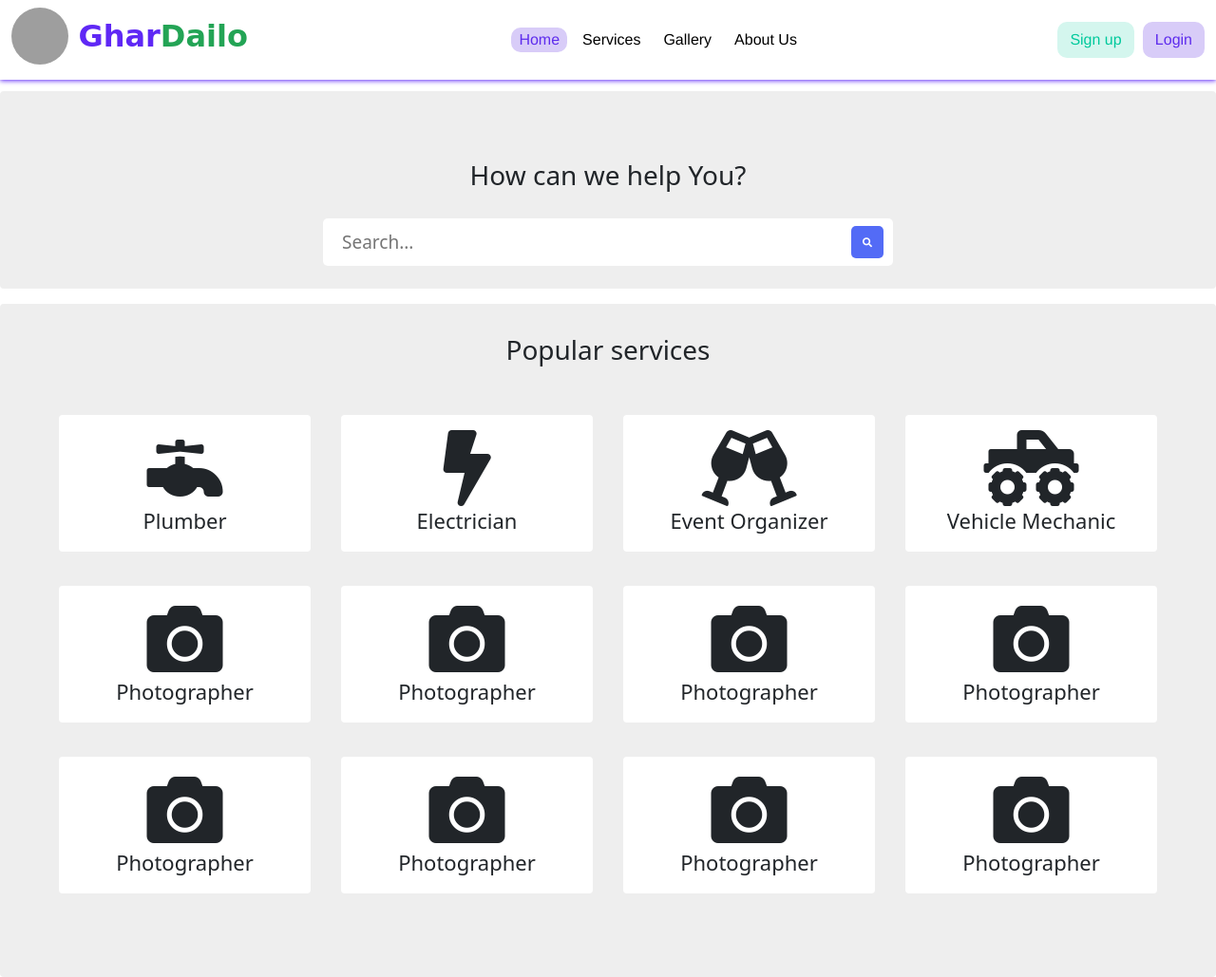
After one commit to rijalanupraj/ghardailo, a Django app: page /home/ in a window 1280 px wide. The commit adds this page. Shown: the whole page at 95% size. Run offline with Django 3.2, Linux system fonts and the light colour scheme; grey boxes are pictures that could not be loaded.

Commit message:
we made homepage static upto popular services

```diff
--- a/ghardailo/settings.py
+++ b/ghardailo/settings.py
@@ -31,6 +31,7 @@ INSTALLED_APPS = [
     'Customer',
     'business',
     'service',
+    'homepage',
 ]
 
 MIDDLEWARE = [
--- a/ghardailo/urls.py
+++ b/ghardailo/urls.py
@@ -4,6 +4,7 @@ from django.urls import path, include
 
 urlpatterns = [
     path('admin/', admin.site.urls),
-    path('', include('accounts.urls')),
+    # path('', include('accounts.urls')),
+    path('', include('homepage.urls'))
     # path('', include('Customer.urls'))
 ]
--- /dev/null
+++ b/homepage/templates/links/index.html
@@ -0,0 +1,205 @@
+{% extends 'layout.html' %}
+{% load static %}
+{% block title %}
+Homepage
+{% endblock %}
+
+
+{% block main_content %}
+<style>
+    /* body {
+    background-color: blue
+} */
+
+.card {
+    border: none;
+    margin-top: 6rem;
+
+    background: #eee
+}
+
+.search {
+    width: 50%;
+    margin-bottom: auto;
+    margin-top: 20px;
+    height: 50px;
+    background-color: #fff;
+    padding: 10px;
+    border-radius: 5px
+}
+
+.search-input {
+    color: white;
+    border: 0;
+    outline: 0;
+    background: none;
+    width: 0;
+    margin-top: 5px;
+    caret-color: transparent;
+    line-height: 20px;
+    transition: width 0.4s linear
+}
+
+.search .search-input {
+    padding: 0 10px;
+    width: 100%;
+    caret-color: #536bf6;
+    font-size: 19px;
+    font-weight: 300;
+    color: black;
+    transition: width 0.4s linear
+}
+
+.search-icon {
+    height: 34px;
+    width: 34px;
+    float: right;
+    display: flex;
+    justify-content: center;
+    align-items: center;
+    color: white;
+    background-color: #536bf6;
+    font-size: 10px;
+    bottom: 30px;
+    position: relative;
+    border-radius: 5px
+}
+
+.search-icon:hover {
+    color: #fff !important
+}
+
+a:link {
+    text-decoration: none
+}
+
+.card-inner {
+    position: relative;
+    display: flex;
+    flex-direction: column;
+    min-width: 0;
+    height: 9rem;
+
+    word-wrap: break-word;
+    background-color: #fff;
+    background-clip: border-box;
+    border: 1px solid rgba(0, 0, 0, .125);
+    border-radius: .25rem;
+    border: none;
+    cursor: pointer;
+    transition: all 2s
+}
+
+.card-inner:hover {
+    transform: scale(1.1);
+    background-color: rgb(35, 88, 95);
+    color: white;
+}
+
+.mg-text span {
+
+    font-size: 22px;
+}
+
+.mg-text {
+
+    line-height: 30px;
+
+}
+</style>
+    <div class="row d-flex justify-content-center">
+        <div class="col-md-12">
+            <div class="card p-4">
+                <h3 class="heading mt-5 text-center">How can we help You?</h3>
+                <div class="d-flex justify-content-center px-3">
+                    <div class="search"> <input type="text" class="search-input" placeholder="Search..." name=""> <a href="#" class="search-icon"> <i class="fa fa-search"></i> </a> </div>
+                </div>
+
+                    </div>
+                </div>
+            </div>
+
+    </div>
+
+    <div class="row d-flex justify-content-center">
+        <div class="col-md-12">
+            <div class="card p-4 mt-3">
+                <h3 class="heading mt-2 text-center">Popular services</h3>
+                <div class="row mt-4 g-1 px-4 mb-5">
+                    <div class="col-md-3 p-3">
+                        <div class="card-inner p-3 d-flex flex-column align-items-center"><i class="fas fa-faucet fa-5x"></i>
+                            <div class="text-center mg-text"> <span class="mg-text">Plumber</span> </div>
+                        </div>
+                    </div>
+                    <div class="col-md-3 p-3">
+                        <div class="card-inner p-3 d-flex flex-column align-items-center"> <i class="fas fa-bolt fa-5x"></i>
+                            <div class="text-center mg-text"> <span class="mg-text">Electrician</span> </div>
+                        </div>
+                    </div>
+                    <div class="col-md-3 p-3">
+                        <div class="card-inner p-3 d-flex flex-column align-items-center"> <i class="fas fa-glass-cheers fa-5x"></i>
+                            <div class="text-center mg-text"> <span class="mg-text">Event Organizer</span> </div>
+                        </div>
+                    </div>
+                    <div class="col-md-3 p-3">
+                        <div class="card-inner p-3 d-flex flex-column align-items-center"> <i class="fas fa-truck-monster fa-5x"></i>
+                            <div class="text-center mg-text"> <span class="mg-text">Vehicle Mechanic</span> </div>
+                        </div>
+                    </div>
+
+                    <div class="col-md-3 p-3">
+                        <div class="card-inner p-3 d-flex flex-column align-items-center"> <i class="fas fa-camera fa-5x"></i>
+                            <div class="text-center mg-text"> <span class="mg-text">Photographer</span> </div>
+                        </div>
+                    </div>
+
+                    <div class="col-md-3 p-3">
+                        <div class="card-inner p-3 d-flex flex-column align-items-center"> <i class="fas fa-camera fa-5x"></i>
+                            <div class="text-center mg-text"> <span class="mg-text">Photographer</span> </div>
+                        </div>
+                    </div>
+
+                    <div class="col-md-3 p-3">
+                        <div class="card-inner p-3 d-flex flex-column align-items-center"> <i class="fas fa-camera fa-5x"></i>
+                            <div class="text-center mg-text"> <span class="mg-text">Photographer</span> </div>
+                        </div>
+                    </div>
+
+                    <div class="col-md-3 p-3">
+                        <div class="card-inner p-3 d-flex flex-column align-items-center"> <i class="fas fa-camera fa-5x"></i>
+                            <div class="text-center mg-text"> <span class="mg-text">Photographer</span> </div>
+                        </div>
+                    </div>
+
+                    <div class="col-md-3 p-3">
+                        <div class="card-inner p-3 d-flex flex-column align-items-center"> <i class="fas fa-camera fa-5x"></i>
+                            <div class="text-center mg-text"> <span class="mg-text">Photographer</span> </div>
+                        </div>
+                    </div>
+
+                    <div class="col-md-3 p-3">
+                        <div class="card-inner p-3 d-flex flex-column align-items-center"> <i class="fas fa-camera fa-5x"></i>
+                            <div class="text-center mg-text"> <span class="mg-text">Photographer</span> </div>
+                        </div>
+                    </div>
+
+                    <div class="col-md-3 p-3">
+                        <div class="card-inner p-3 d-flex flex-column align-items-center"> <i class="fas fa-camera fa-5x"></i>
+                            <div class="text-center mg-text"> <span class="mg-text">Photographer</span> </div>
+                        </div>
+                    </div>
+
+                    <div class="col-md-3 p-3">
+                        <div class="card-inner p-3 d-flex flex-column align-items-center"> <i class="fas fa-camera fa-5x"></i>
+                            <div class="text-center mg-text"> <span class="mg-text">Photographer</span> </div>
+                        </div>
+                    </div>
+
+
+                </div>
+            </div>
+        </div>
+    </div>
+
+
+{% endblock %}
--- /dev/null
+++ b/homepage/urls.py
@@ -0,0 +1,7 @@
+from django.urls import path
+from . import views
+
+
+urlpatterns = [
+    path('home/', views.Home, name='Home'),
+]
--- a/homepage/views.py
+++ b/homepage/views.py
@@ -1,3 +1,6 @@
 from django.shortcuts import render
 
 # Create your views here.
+def Home(request):
+
+    return render(request, 'links/index.html')
--- a/templates/NavbarHome.html
+++ b/templates/NavbarHome.html
@@ -1,3 +1,4 @@
+
 <!DOCTYPE html>
 <html lang="en">
 <head>
--- a/templates/base/layout.html
+++ b/templates/layout.html
@@ -18,7 +18,7 @@
     </title>
 
     <!-- Including css -->
-    {% include 'base_css.html' %>
+    {% include 'base_css.html' %}
 
     <!-- Content for Page Specific header -->
     {% block additional_head %}
@@ -30,10 +30,13 @@
 <body>
 
     <!-- For Navbar -->
-    <!-- {% include '' %} -->
+    <div>
+        {% include 'NavbarHome.html' %}
+    </div>
+
 
     <!-- Main Content -->
-    <div class="main">
+    <div class="">
         {% block main_content %}
 
         {% endblock %}
```
Also changed, not shown: homepage/templates/links/index.css (added, +90 -0 lines), homepage/templates/index.html (deleted), templates/base_css.html (renamed from templates/base/base_css.html), templates/base_js.html (renamed from templates/base/base_js.html).
